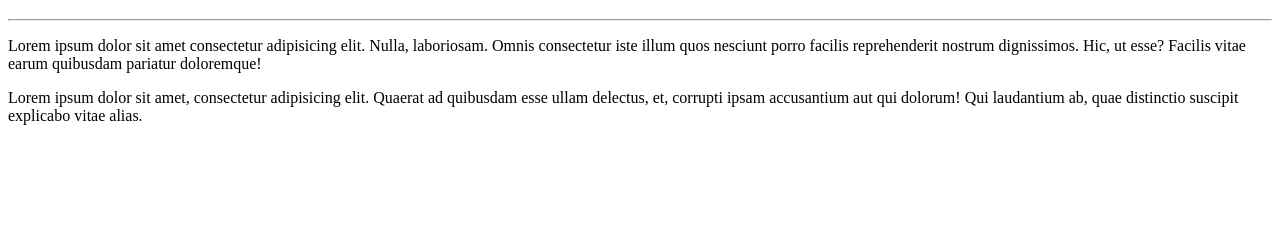
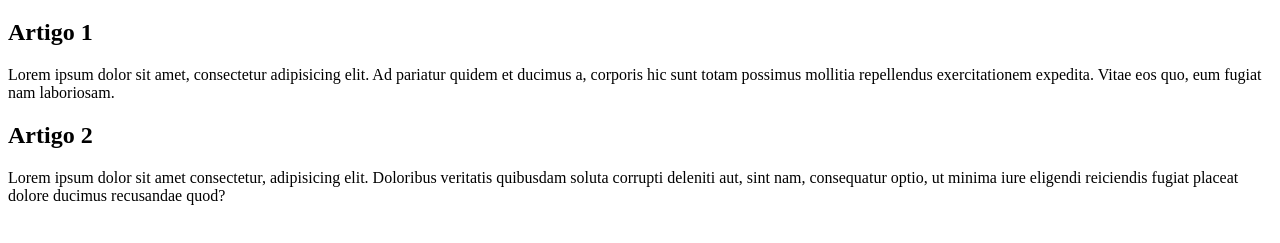
Before and after one commit to fcdennis/Ola-Mundo, a plain HTML site: page site exemplo/index.html in a window 1280 px wide. Shown: the part 61-304 px from the top of the page. Drawn offline with Linux system fonts and the light colour scheme.

Commit message:
Update index.html
Alteração na estrutura
Adição de main, header, article.
novo h1, adição de h2

```diff
--- a/site exemplo/index.html
+++ b/site exemplo/index.html
@@ -6,10 +6,19 @@
     <title>Meu Primeiro Site em Repositório</title>
 </head>
 <body>
-    <h1>Olá, Mundo!</h1>
-    <hr>
-    <p>Lorem ipsum dolor sit amet consectetur adipisicing elit. Nulla, laboriosam. Omnis consectetur iste illum quos nesciunt porro facilis reprehenderit nostrum dignissimos. Hic, ut esse? Facilis vitae earum quibusdam pariatur doloremque!</p>
-    <p>Lorem ipsum dolor sit amet, consectetur adipisicing elit. Quaerat ad quibusdam esse ullam delectus, et, corrupti ipsam accusantium aut qui dolorum! Qui laudantium ab, quae distinctio suscipit explicabo vitae alias.</p>
+    <main>
+        <header>
+            <h1>Olá, Mundo!</h1>
+        </header>
+        <article>
+            <h2>Artigo 1</h2>
+            <p>Lorem ipsum dolor sit amet, consectetur adipisicing elit. Ad pariatur quidem et ducimus a, corporis hic sunt totam possimus mollitia repellendus exercitationem expedita. Vitae eos quo, eum fugiat nam laboriosam.</p>
+        </article>
+        <article>
+            <h2>Artigo 2</h2>
+            <p>Lorem ipsum dolor sit amet consectetur, adipisicing elit. Doloribus veritatis quibusdam soluta corrupti deleniti aut, sint nam, consequatur optio, ut minima iure eligendi reiciendis fugiat placeat dolore ducimus recusandae quod?</p>
+        </article>
+    </main>
 
 </body>
 </html>
```
